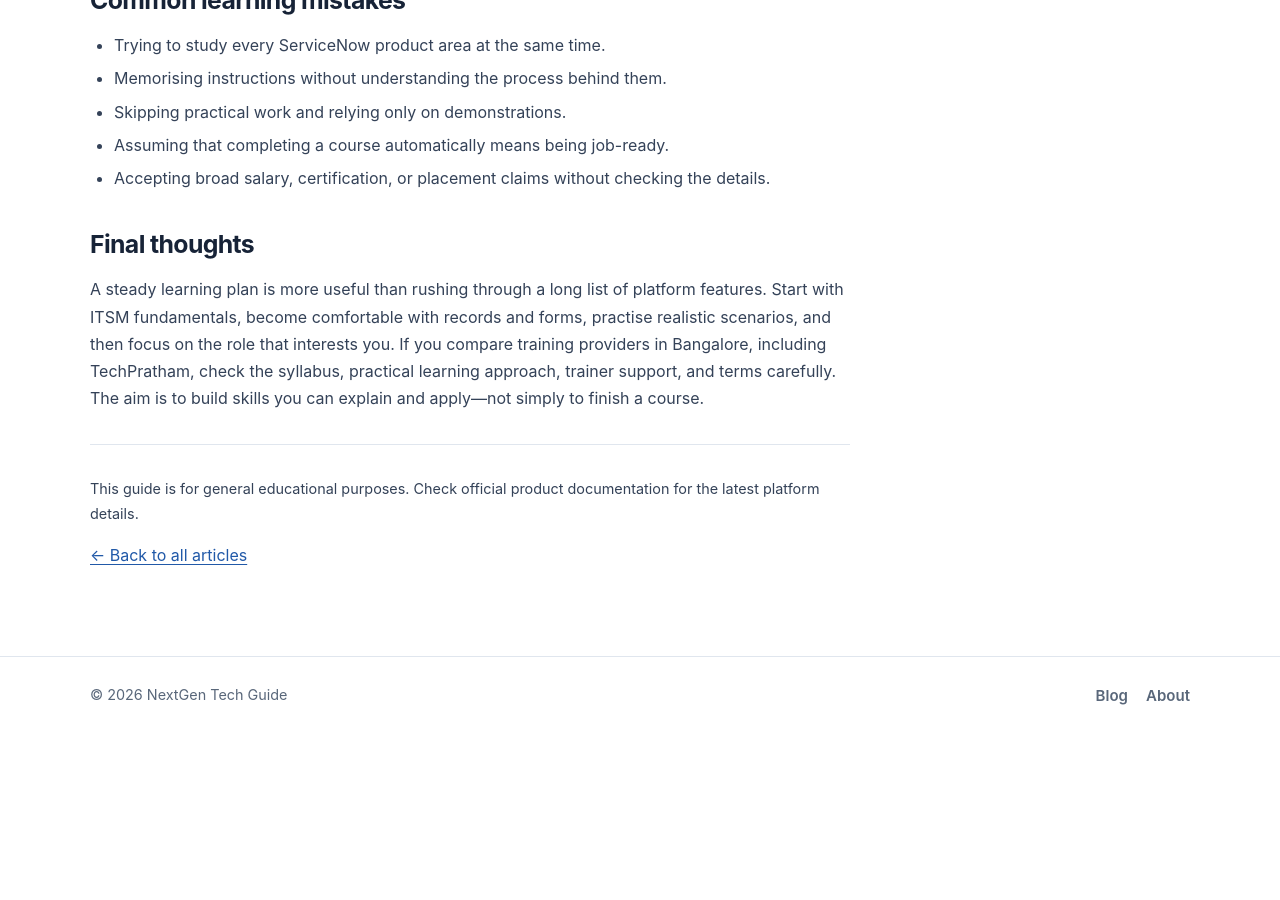
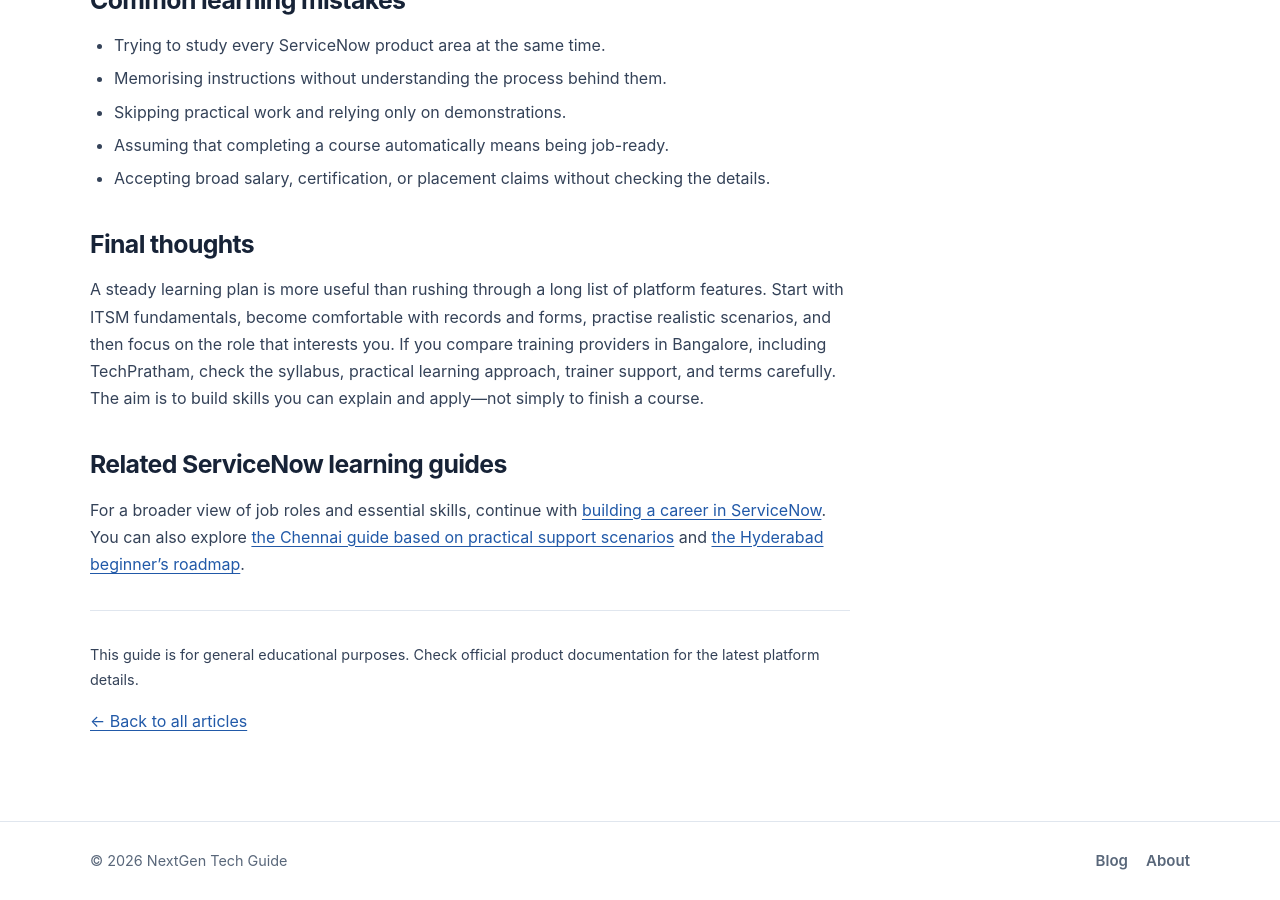
Before and after one commit to nextgentechguide/nextgentechguide.github.io, a Jekyll site: the page built from _posts/2026-10-31-servicenow-learning-journey-bangalore.md, in a window 1280 px wide and 900 px high, scrolled down 3542 px. Built offline with Jekyll 4.4.1, drawn with Linux system fonts in a browser that asks for light colours; before the commit the page ends 4276 px from its top, so only the background shows below that.

Commit message:
Improve internal navigation and related article links

```diff
--- a/_posts/2026-10-31-servicenow-learning-journey-bangalore.md
+++ b/_posts/2026-10-31-servicenow-learning-journey-bangalore.md
@@ -103,3 +103,7 @@
 ## Final thoughts
 
 A steady learning plan is more useful than rushing through a long list of platform features. Start with ITSM fundamentals, become comfortable with records and forms, practise realistic scenarios, and then focus on the role that interests you. If you compare training providers in Bangalore, including TechPratham, check the syllabus, practical learning approach, trainer support, and terms carefully. The aim is to build skills you can explain and apply—not simply to finish a course.
+
+## Related ServiceNow learning guides
+
+For a broader view of job roles and essential skills, continue with [building a career in ServiceNow]({{ '/blogs/building-a-career-in-servicenow/' | relative_url }}). You can also explore [the Chennai guide based on practical support scenarios]({{ '/blogs/learning-servicenow-support-scenarios-chennai/' | relative_url }}) and [the Hyderabad beginner's roadmap]({{ '/blogs/servicenow-training-in-hyderabad.html' | relative_url }}).
```
